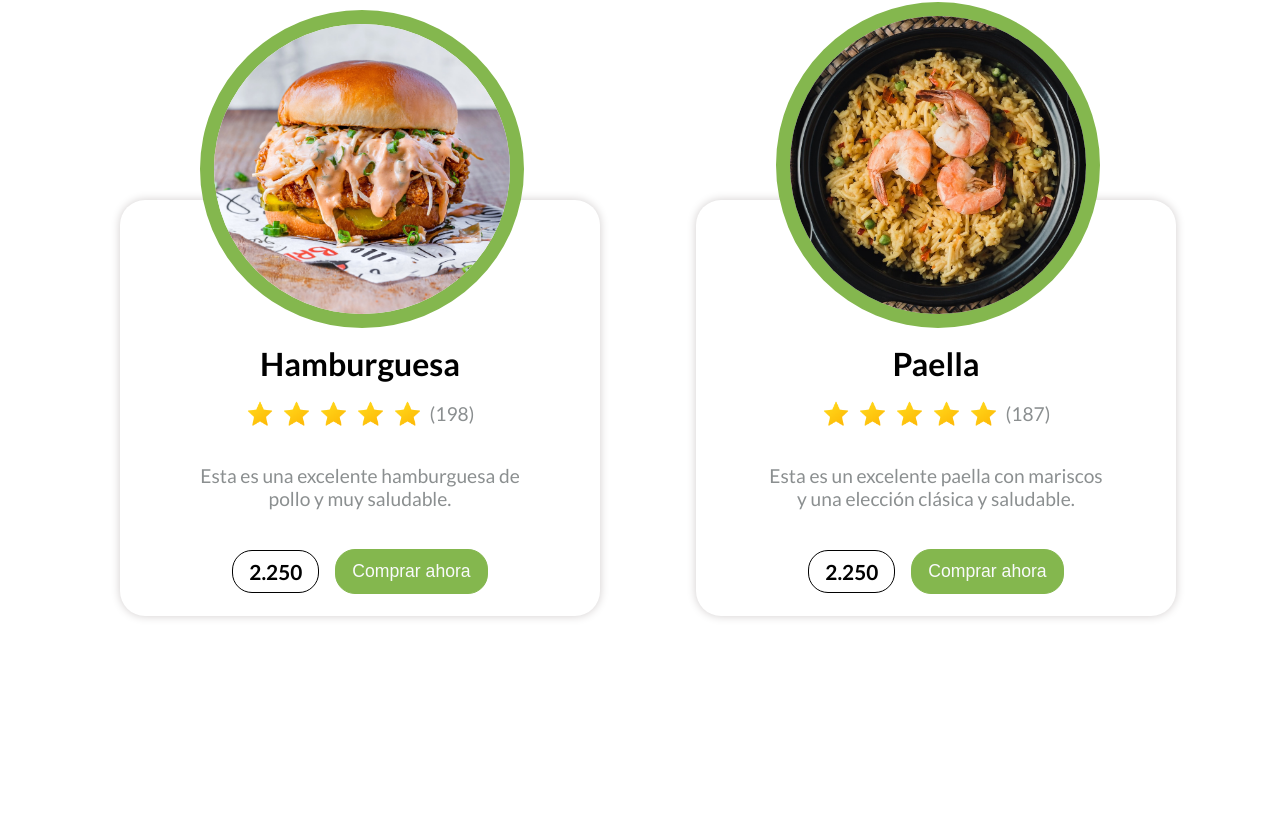
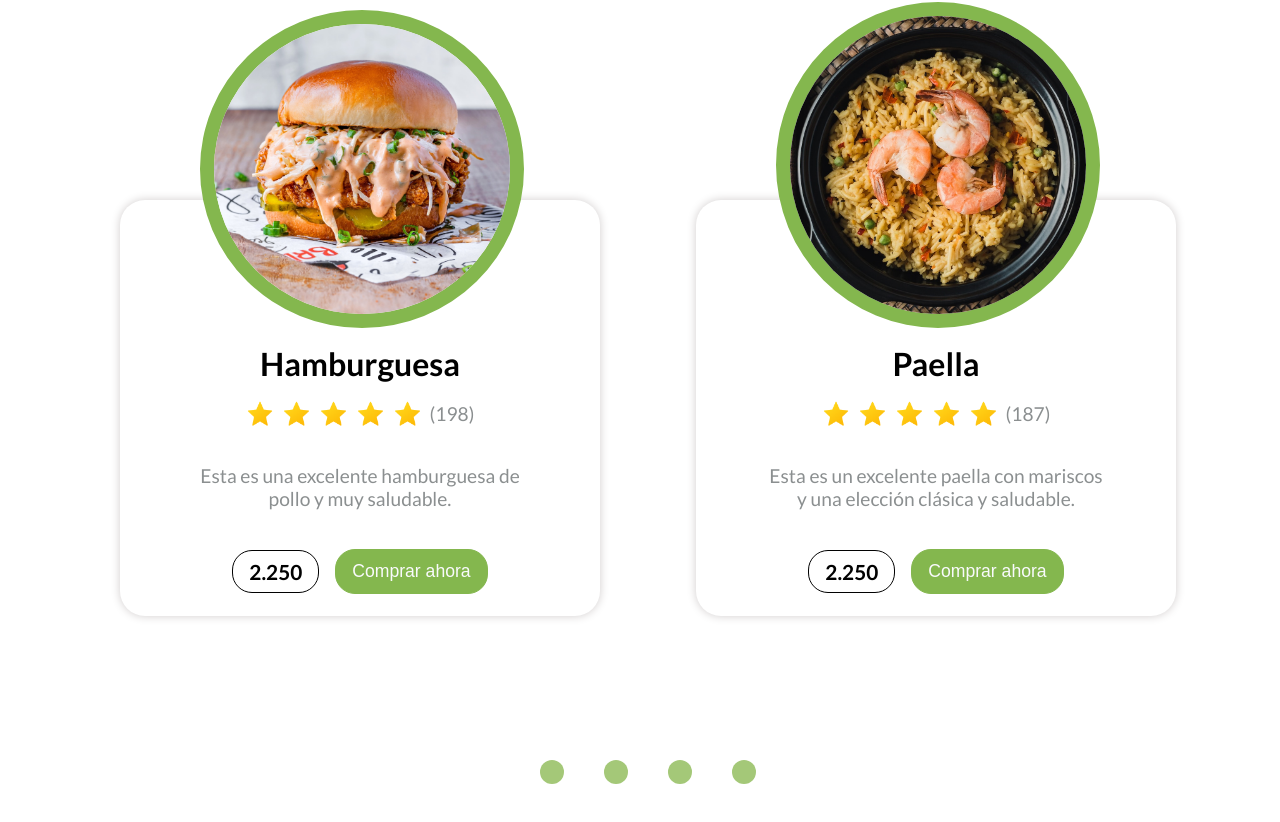
Before and after one commit to nachof948/e-commerce, a React (Vite) app: page / in a window 1280 px wide. Shown: the part 2922-3744 px from the top of the page. Before the commit the page ends 3578 px from the top, so only its background shows below. Built offline with nearby package versions, Linux system fonts and the light colour scheme.

Commit message:
Avances con el proyecto final

```diff
--- a/src/components/Comida-Habitual/ComidaHabitual.jsx
+++ b/src/components/Comida-Habitual/ComidaHabitual.jsx
@@ -7,6 +7,7 @@ import Paella from './Imagenes/Paella.jpg'
 import Pizza from './Imagenes/Pizza.jpg'
 import Postre from './Imagenes/Postre.jpg'
 import { TarjetaHabitual } from './TarjetaHabitual';
+import { SlideComidaHabitual } from './Slide';
 
 const ComidaHabitual = () => {
   const comidasHabituales = [
@@ -85,6 +86,7 @@ const ComidaHabitual = () => {
           )
         })}
         </div>
+        <SlideComidaHabitual />
       </div>
     </section>
   )
--- /dev/null
+++ b/src/components/Comida-Habitual/Hojas de estilo Comida-Habitual/Slide.css
@@ -0,0 +1,15 @@
+.slide{
+    display: flex;
+    gap: 2.5rem;
+}
+.slide span{
+    width: 1.5rem;
+    height: 1.5rem;
+    border-radius: 50%;
+    background-color: var(--verde-claro);
+    cursor: pointer;
+    transition: all 250ms;
+}
+span:hover{
+    background-color: var(--verde--oscuro);
+}
--- /dev/null
+++ b/src/components/Comida-Habitual/Slide.jsx
@@ -0,0 +1,15 @@
+import React from 'react';
+import './Hojas de estilo Comida-Habitual/Slide.css'
+
+const SlideComidaHabitual = () => {
+  return(
+      <div className='slide'>
+        <span></span>
+        <span></span>
+        <span></span>
+        <span></span>
+      </div>
+  )
+}
+
+export { SlideComidaHabitual }
```
